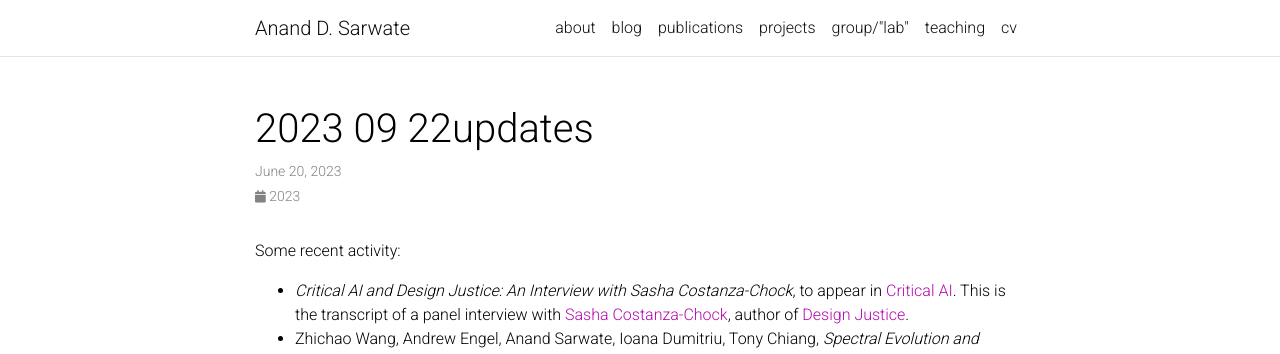
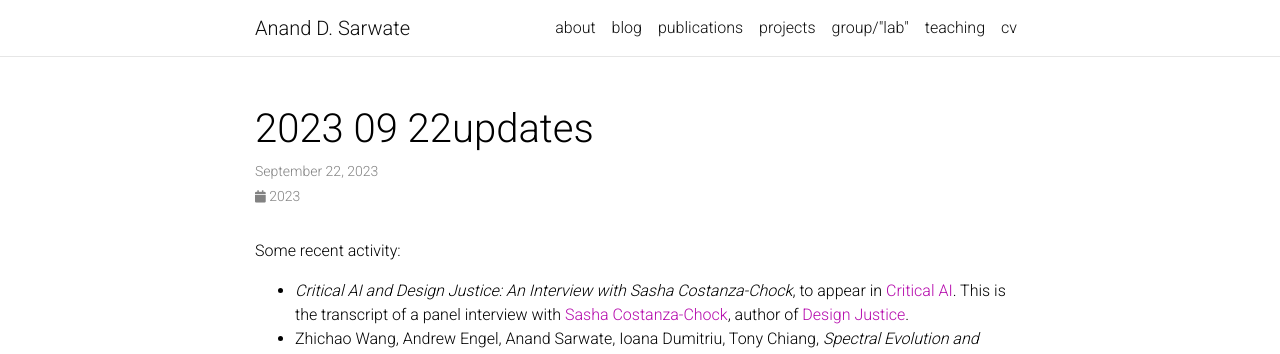
Before and after one commit to adsarwate/adsarwate.github.io, a Jekyll site: the page built from _news/2023-09-22updates.md, in a window 1280 px wide. Shown: the top 354 px of the page. Built offline with Jekyll 4.4.1, drawn with Linux system fonts in a browser that asks for light colours; comment, search, counter and statistics services are not loaded; a style sheet for code colours, icons or effects is not loaded.

Commit message:
Update 2023-09-22updates.md

```diff
--- a/_news/2023-09-22updates.md
+++ b/_news/2023-09-22updates.md
@@ -1,6 +1,6 @@
 ---
 layout: post
-date: 2023-06-20 10:00:00-0500
+date: 2023-09-22 12:00:00-0500
 inline: true
 ---
 
```
